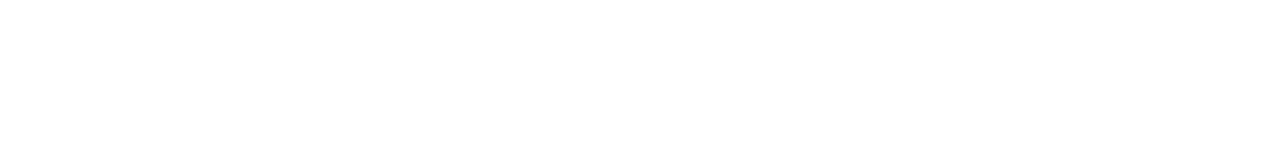
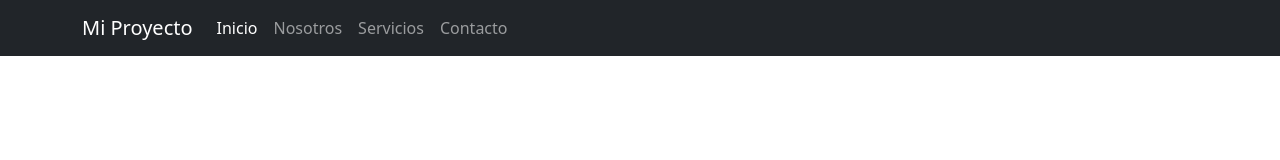
Before and after one commit to yaikel91/sitio, a plain HTML site: page index.html in a window 1280 px wide. Drawn offline with Linux system fonts and the light colour scheme.

Commit message:
agregue el main de index

```diff
--- a/index.html
+++ b/index.html
@@ -8,6 +8,48 @@
     <link href="css/estilos.css" rel="stylesheet">
 </head>
 <body>
+    <main>
+
+        <div class="container mb-5">
+
+          <!-- Header -->
+          <header class="d-flex flex-wrap py-3 mb-5 border-bottom">
+
+            <nav class="navbar navbar-expand-lg navbar-dark bg-dark fixed-top">
+              <div class="container">
+                <a class="navbar-brand" href="#">Mi Proyecto</a>
+                <button class="navbar-toggler" type="button" data-bs-toggle="collapse" data-bs-target="#navbarSupportedContent" aria-controls="navbarSupportedContent" aria-expanded="false" aria-label="Toggle navigation">
+                  <span class="navbar-toggler-icon"></span>
+                </button>
+                <div class="collapse navbar-collapse" id="navbarSupportedContent">
+                  <ul class="navbar-nav me-auto mb-2 mb-lg-0">
+
+                    <li class="nav-item">
+                      <a class="nav-link active" aria-current="page" href="#">Inicio</a>
+                    </li>
+
+                    <li class="nav-item">
+                      <a class="nav-link" aria-current="page" href="#">Nosotros</a>
+                    </li>
+
+                    <li class="nav-item">
+                      <a class="nav-link" aria-current="page" href="#">Servicios</a>
+                    </li>
+
+                    <li class="nav-item">
+                      <a class="nav-link" aria-current="page" href="#">Contacto</a>
+                    </li>
+
+                  </ul>
+                </div>
+              </div>
+            </nav>
+
+          </header>
+
+        </div>
+
+      </main>
 
 </body>
 </html>
```
